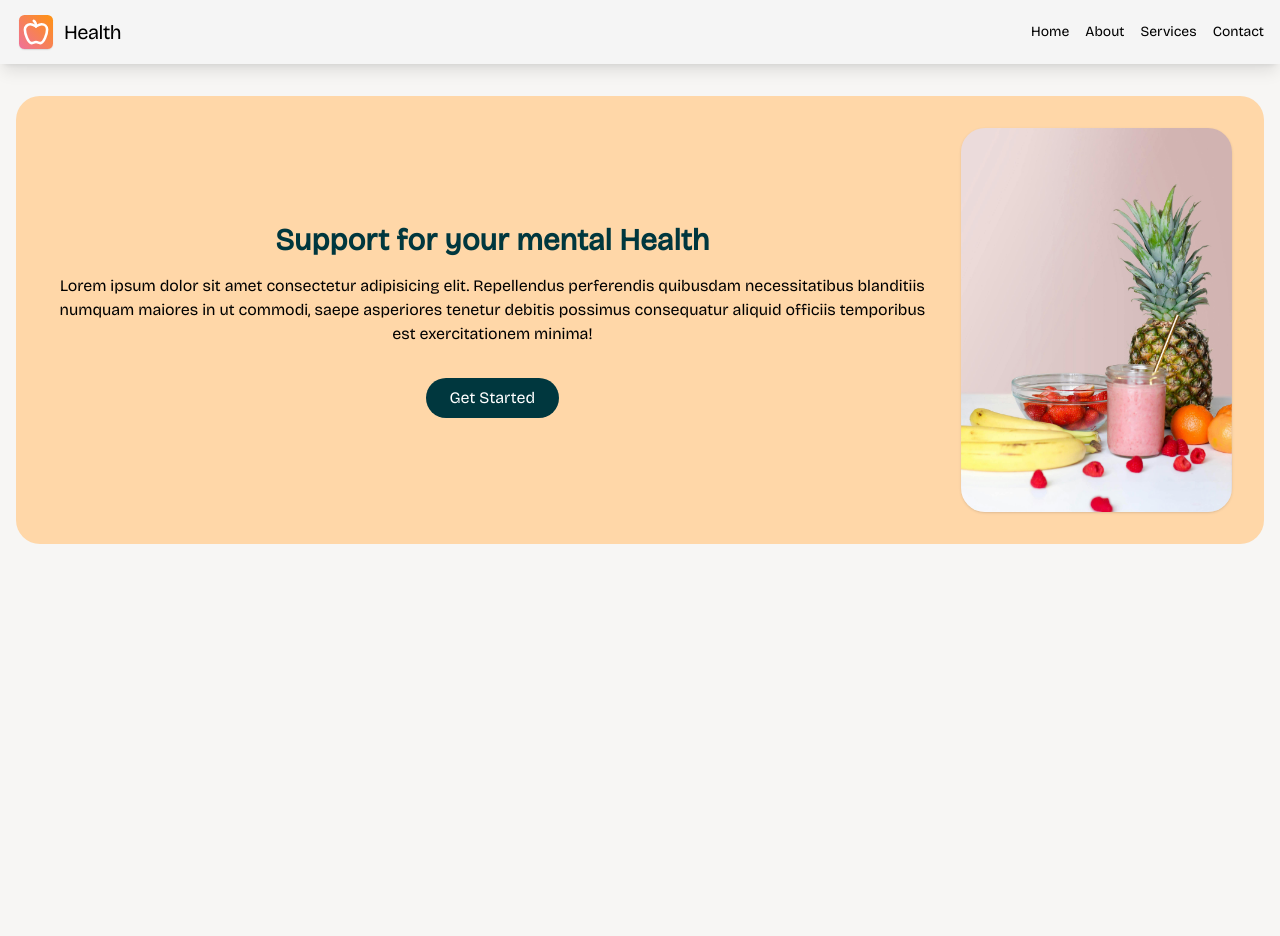
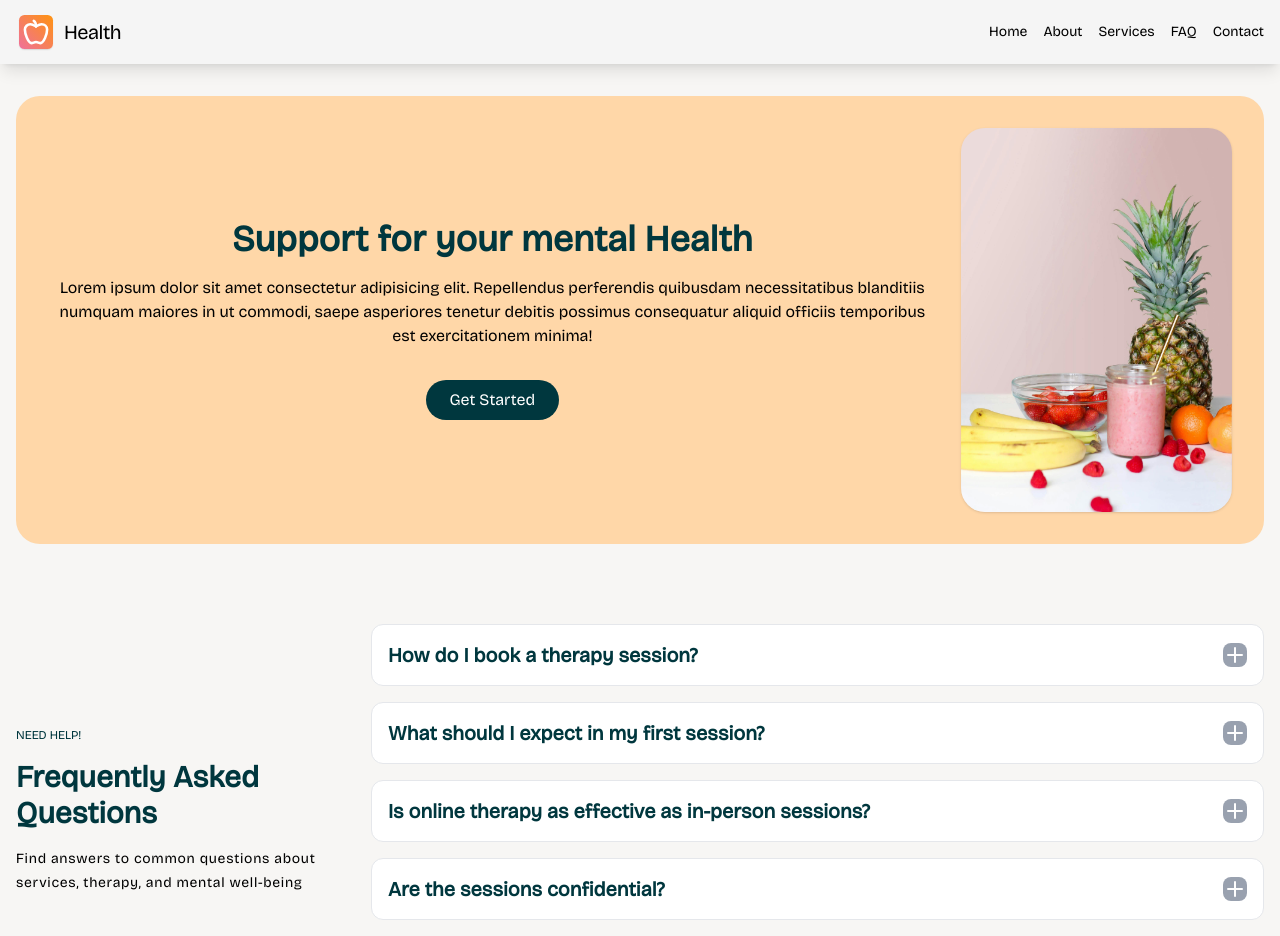
Before and after one commit to yulahabogoslavets/react-landing-health, a React (Vite) app: page / in a window 1280 px wide. Shown: the top 936 px of the page. Before the commit the page ends 800 px from the top, so only its background shows below. Built offline with nearby package versions, Linux system fonts and the light colour scheme.

Commit message:
feat: add faq section

```diff
--- a/src/App.tsx
+++ b/src/App.tsx
@@ -1,13 +1,15 @@
 import './App.css'
 import Navbar from './components/Navbar'
 import { Hero } from './components/Hero'
+import { FAQ } from './components/FAQ'
 
 function App() {
 	return (
 		<>
 			<Navbar />
-			<main className="container mx-auto px-4 py-8">
+			<main className="container mx-auto px-4 py-8 flex flex-col gap-20">
 				<Hero />
+				<FAQ />
 			</main>
 		</>
 	)
--- /dev/null
+++ b/src/components/FAQ.tsx
@@ -0,0 +1,21 @@
+import { Headline } from './shared/Headline'
+import { Accordion } from './shared/Accordion'
+import { questions } from '../utils/accordion-data'
+
+export const FAQ = () => {
+	return (
+		<section id="question" className="flex flex-col lg:flex-row gap-4 items-center">
+			<Headline
+				label="Need Help!"
+				title="Frequently Asked Questions"
+				text="Find answers to common questions about services, therapy, and mental well-being"
+			/>
+
+			<div className="space-y-4">
+				{questions.map((question, key) => (
+					<Accordion key={key} title={question.title} text={question.answer} />
+				))}
+			</div>
+		</section>
+	)
+}
--- a/src/components/Hero.tsx
+++ b/src/components/Hero.tsx
@@ -5,7 +5,7 @@ export const Hero = () => {
 	return (
 		<section className="bg-orange-200 p-8 rounded-3xl flex flex-col gap-6 items-center justify-between lg:flex-row">
 			<div className="space-y-4 text-center">
-				<h1 className="text-2xl lg:text-3xl text-primary font-semibold">Support for your mental Health</h1>
+				<h1 className="text-3xl lg:text-4xl text-primary font-semibold">Support for your mental Health</h1>
 				<p>
 					Lorem ipsum dolor sit amet consectetur adipisicing elit. Repellendus perferendis quibusdam necessitatibus
 					blanditiis numquam maiores in ut commodi, saepe asperiores tenetur debitis possimus consequatur aliquid
--- a/src/components/Navbar.tsx
+++ b/src/components/Navbar.tsx
@@ -4,10 +4,11 @@ import logo from '../assets/logo.svg'
 import { Link } from '../components/shared/Link'
 
 const navItems = [
-	{ label: 'Home', href: '/' },
-	{ label: 'About', href: '/about' },
-	{ label: 'Services', href: '/services' },
-	{ label: 'Contact', href: '/contact' },
+	{ label: 'Home', href: '#' },
+	{ label: 'About', href: '#about' },
+	{ label: 'Services', href: '#services' },
+	{ label: 'FAQ', href: '#question' },
+	{ label: 'Contact', href: '#contact' },
 ]
 
 export default function Navbar() {
--- /dev/null
+++ b/src/components/shared/Accordion.tsx
@@ -0,0 +1,70 @@
+import { useState, useRef, useEffect } from 'react'
+import { Plus, Minus } from 'lucide-react'
+
+interface AccordionProps {
+	title: string
+	text: string
+}
+
+export const Accordion = ({ title, text }: AccordionProps) => {
+	const [isOpen, setIsOpen] = useState(false)
+	const [maxHeight, setMaxHeight] = useState<string>('0px')
+	const contentRef = useRef<HTMLDivElement>(null)
+
+	const toggleAccordion = () => {
+		setIsOpen((prev) => !prev)
+	}
+
+	// Adjust max-height when open state changes
+	useEffect(() => {
+		if (isOpen && contentRef.current) {
+			setMaxHeight(`${contentRef.current.scrollHeight}px`)
+		} else {
+			setMaxHeight('0px')
+		}
+	}, [isOpen])
+
+	return (
+		<div
+			className={`
+				py-2 transition-all rounded-xl border bg-white group
+				${isOpen ? 'border-primary ring-2 ring-primary' : 'border-gray-200'}
+				focus-within:ring-2 focus-within:ring-primary
+				hover:border-primary hover:shadow-sm
+			`}
+		>
+			<h3>
+				<button
+					onClick={toggleAccordion}
+					className="flex justify-between items-center w-full text-left px-4 py-2 focus:outline-none hover:cursor-pointer"
+					aria-expanded={isOpen}
+					aria-controls={`accordion-content-${title}`}
+					id={`accordion-button-${title}`}
+				>
+					<span className="text-lg lg:text-xl text-primary font-semibold">{title}</span>
+					<span className="text-white bg-gray-400 rounded-lg">
+						{isOpen ? <Minus size={24} aria-hidden="true" /> : <Plus size={24} aria-hidden="true" />}
+					</span>
+				</button>
+			</h3>
+
+			<div
+				id={`accordion-content-${title}`}
+				role="region"
+				aria-labelledby={`accordion-button-${title}`}
+				tabIndex={-1}
+				ref={contentRef}
+				style={{
+					maxHeight,
+					overflow: 'hidden',
+					transition: 'max-height 0.4s ease',
+				}}
+				className="px-4"
+			>
+				<div className="pb-4">
+					<p className="text-sm leading-6 tracking-wider">{text}</p>
+				</div>
+			</div>
+		</div>
+	)
+}
--- /dev/null
+++ b/src/components/shared/Headline.tsx
@@ -0,0 +1,15 @@
+interface HeadlineProps {
+	label?: string
+	title: string
+	text: string
+}
+
+export const Headline = ({ label, title, text }: HeadlineProps) => {
+	return (
+		<div className="flex flex-col gap-4">
+			{label && <span className="uppercase text-xs text-primary">{label}</span>}
+			<h2 className="text-2xl lg:text-3xl text-primary font-semibold">{title}</h2>
+			<p className="text-sm/6 tracking-wider">{text}</p>
+		</div>
+	)
+}
--- /dev/null
+++ b/src/utils/accordion-data.tsx
@@ -0,0 +1,27 @@
+export const questions = [
+	{
+		title: 'How do I book a therapy session?',
+		answer:
+			'You can book a therapy session through our website by selecting your preferred therapist, choosing a suitable time slot, and completing the payment process. You’ll receive a confirmation email with all the details.',
+	},
+	{
+		title: 'What should I expect in my first session?',
+		answer:
+			'Your first session will focus on getting to know you, discussing your concerns, and setting goals for therapy. It’s a safe space to talk openly, and the therapist will guide you through the process.',
+	},
+	{
+		title: 'Is online therapy as effective as in-person sessions?',
+		answer:
+			'Yes, many studies have shown that online therapy can be just as effective as in-person sessions, especially for common issues like anxiety, depression, and stress.',
+	},
+	{
+		title: 'Are the sessions confidential?',
+		answer:
+			'Absolutely. All therapy sessions are completely confidential. Your personal information and anything you share during sessions are protected by strict privacy policies.',
+	},
+	{
+		title: 'Can I change my therapist later?',
+		answer:
+			'Yes, if you feel like your current therapist isn’t the right fit, you can request to switch to another one at any time without any additional charges.',
+	},
+]
```
